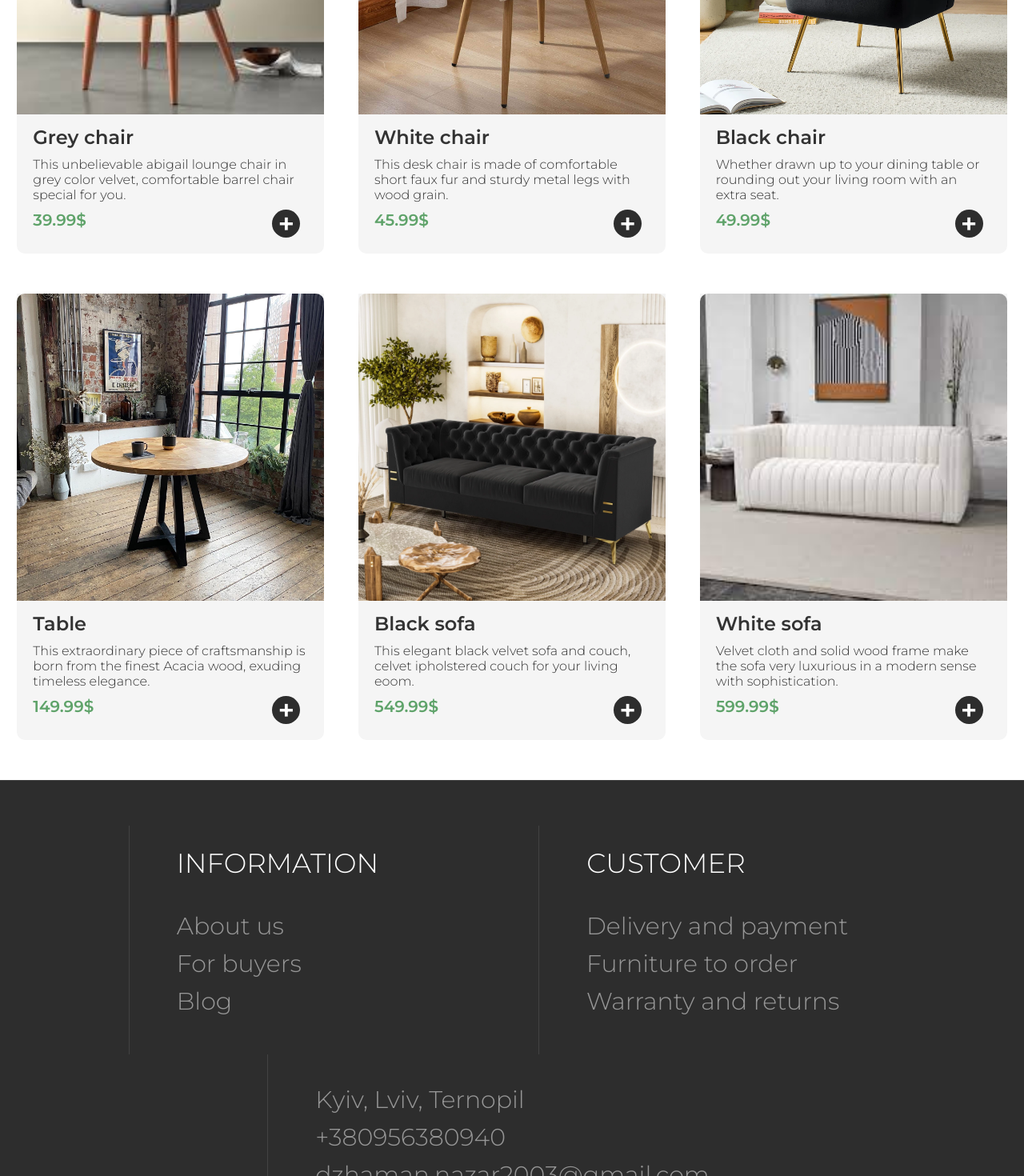
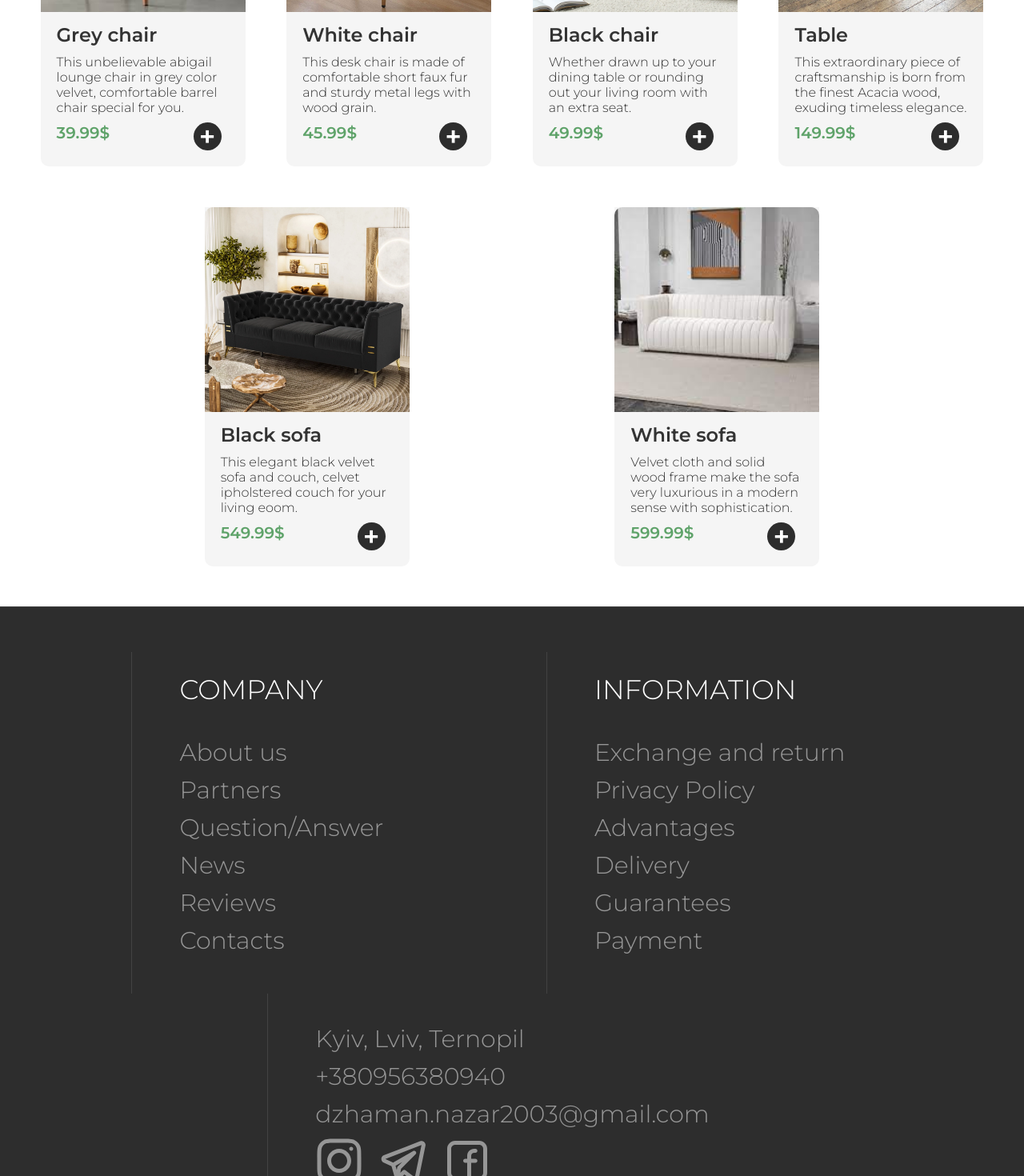
Before and after one commit to Dzhaman-Nazarii/furniture-store, a React (Create React App) app: page / in a window 1280 px wide. Shown: the part 900-2370 px from the top of the page at 80% size. Built offline with nearby package versions, Linux system fonts and the light colour scheme.

Commit message:
improve footer

```diff
--- a/src/components/footer/Footer.tsx
+++ b/src/components/footer/Footer.tsx
@@ -1,8 +1,8 @@
 import { FC } from "react";
 import css from "./Footer.module.css";
-import instagramSvg from '../../img/instagram.svg';
-import telegramSvg from '../../img/telegram.svg';
-import facebookSvg from '../../img/facebook.svg'
+import instagramSvg from "../../img/instagram.svg";
+import telegramSvg from "../../img/telegram.svg";
+import facebookSvg from "../../img/facebook.svg";
 
 export const Footer: FC = () => {
 	return (
@@ -10,31 +10,36 @@ export const Footer: FC = () => {
 			<div className={css.footer_top}>
 				<div className={css.footer_container}>
 					<div className={css.footer_colummn}>
-						<h3 className={css.footer_title}>Information</h3>
+						<h3 className={css.footer_title}>Company</h3>
 						<nav className={css.footer_nav}>
 							<ul className={css.footer_list}>
-								<li className={css.footer_item}></li>
 								<li className={css.footer_item}>About us</li>
-								<li className={css.footer_item}>For buyers</li>
-								<li className={css.footer_item}>Blog</li>
+								<li className={css.footer_item}>Partners</li>
+								<li className={css.footer_item}>
+									Question/Answer
+								</li>
+								<li className={css.footer_item}>News</li>
+								<li className={css.footer_item}>Reviews</li>
+								<li className={css.footer_item}>Contacts</li>
 							</ul>
 						</nav>
 					</div>
 				</div>
 				<div className={css.footer_container}>
 					<div className={css.footer_colummn}>
-						<h3 className={css.footer_title}>Сustomer</h3>
+						<h3 className={css.footer_title}>Information</h3>
 						<nav className={css.footer_nav}>
 							<ul className={css.footer_list}>
 								<li className={css.footer_item}>
-									Delivery and payment
+									Exchange and return
 								</li>
 								<li className={css.footer_item}>
-									Furniture to order
+									Privacy Policy
 								</li>
-								<li className={css.footer_item}>
-									Warranty and returns
-								</li>
+								<li className={css.footer_item}>Advantages</li>
+								<li className={css.footer_item}>Delivery</li>
+								<li className={css.footer_item}>Guarantees</li>
+								<li className={css.footer_item}>Payment</li>
 							</ul>
 						</nav>
 					</div>
@@ -64,17 +69,26 @@ export const Footer: FC = () => {
 							<ul className={css.footer_social}>
 								<li className={css.footer_app}>
 									<a href="https://www.instagram.com/dzhaman_1119/">
-                    <img src={instagramSvg} alt="instagram" />
+										<img
+											src={instagramSvg}
+											alt="instagram"
+										/>
 									</a>
 								</li>
 								<li className={css.footer_app}>
 									<a href="https://t.me/dzhaman_1119">
-                    <img src={telegramSvg} alt="telegram" />
+										<img
+											src={telegramSvg}
+											alt="telegram"
+										/>
 									</a>
 								</li>
 								<li className={css.footer_app}>
 									<a href="https://t.me/dzhaman_1119">
-                    <img src={facebookSvg} alt="facebook" />
+										<img
+											src={facebookSvg}
+											alt="facebook"
+										/>
 									</a>
 								</li>
 							</ul>
--- a/src/components/products/Products.module.css
+++ b/src/components/products/Products.module.css
@@ -2,11 +2,12 @@
 	width: 100%;
 	display: flex;
 	flex-wrap: wrap;
-	justify-content: space-around;
+	justify-content: space-evenly;
+	gap: 1px;
 }
 
 .products_item {
-	width: 30%;
+	width: 20%;
 	margin-bottom: 50px;
 	background: #f5f5f5;
 	border-radius: 0 0 10px 10px;
```
Lines whose indentation alone changed are shown as unchanged.
